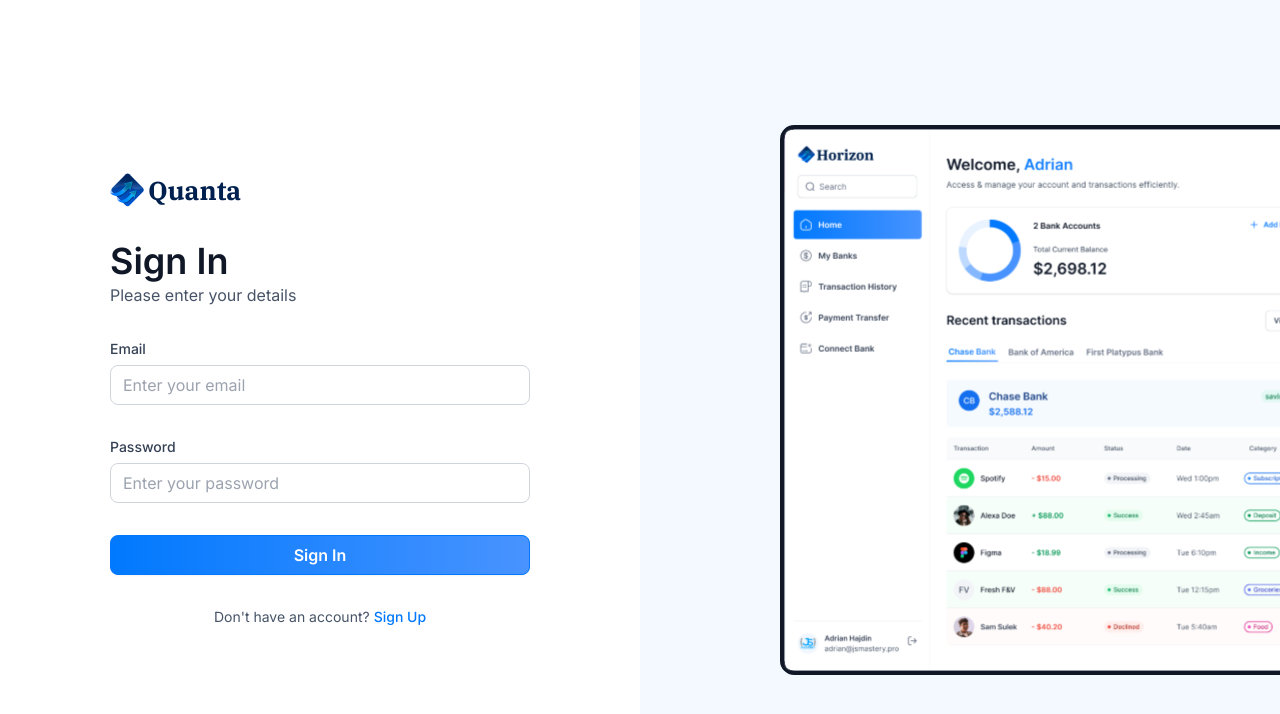
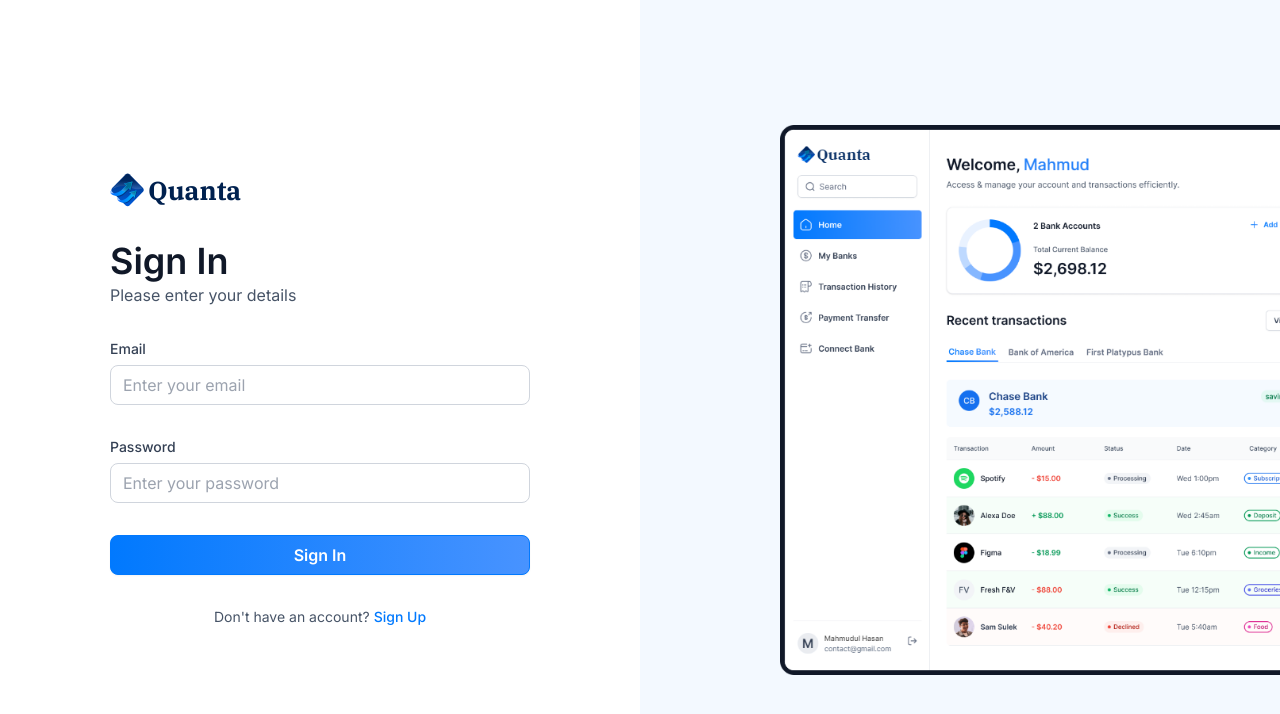
Before and after one commit to Mahmud0808/QuantaBank, a Next.js app: page /sign-in in a window 1280 px wide. Shown: the top 714 px of the page. Built offline with nearby package versions, Linux system fonts and the light colour scheme.

Commit message:
Update auth background image

```diff
--- a/app/(auth)/layout.tsx
+++ b/app/(auth)/layout.tsx
@@ -11,7 +11,7 @@
             <div className="auth-asset">
                 <div>
                     <Image
-                        src="/icons/auth-image.svg"
+                        src="/icons/auth-image.png"
                         width={500}
                         height={500}
                         alt="auth"
```
Also changed, not shown: public/icons/auth-image.png (added), public/icons/auth-image.svg (deleted).
